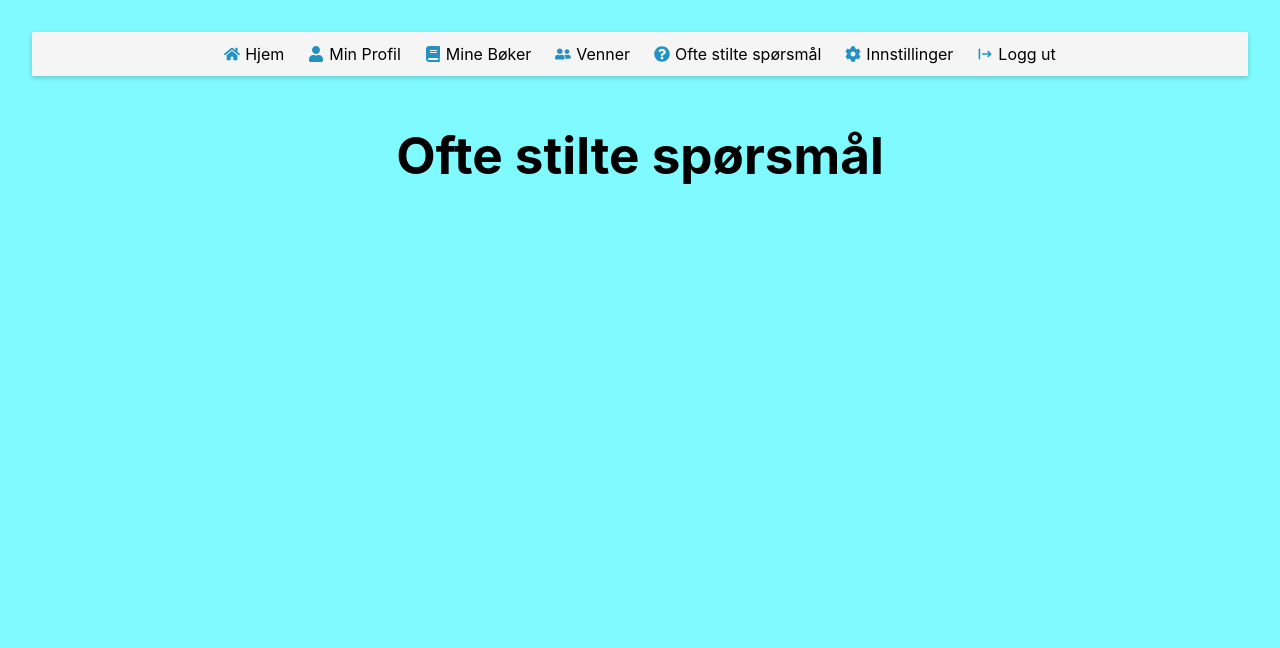
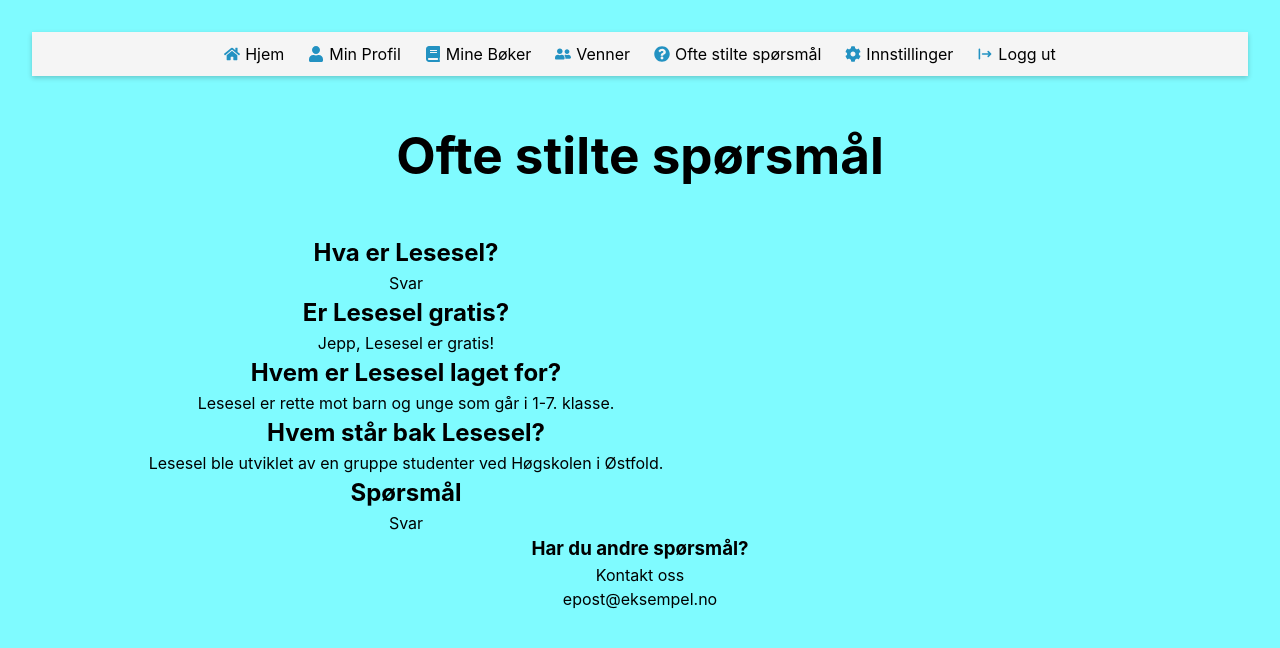
Before and after one commit to omrosand/lesesel, a React (Vite) app: page /oftestiltesporsmal in a window 1280 px wide. Shown: the top 648 px of the page. Built offline with nearby package versions, Linux system fonts and the light colour scheme.

Commit message:
Endringer i FAQ

```diff
--- a/src/pages/Faq.jsx
+++ b/src/pages/Faq.jsx
@@ -8,6 +8,29 @@ const Faq = () => {
         <title>Ofte stilte spørsmål</title>
       </Helmet>
       <h1>Ofte stilte spørsmål</h1>
+      <article>
+
+        <h2>Hva er Lesesel?</h2>
+          <p>Svar</p>
+
+        <h2>Er Lesesel gratis?</h2>
+          <p>Jepp, Lesesel er gratis! </p>
+
+        <h2>Hvem er Lesesel laget for?</h2>
+          <p>Lesesel er rette mot barn og unge som går i 1-7. klasse. </p>
+
+        <h2>Hvem står bak Lesesel?</h2>
+          <p>Lesesel ble utviklet av en gruppe studenter ved Høgskolen i Østfold.</p>
+
+        <h2>Spørsmål </h2>
+          <p>Svar</p>
+
+      </article>
+      <footer>
+        <h3>Har du andre spørsmål? </h3>
+        <p>Kontakt oss </p>
+        <a href="epost@eksempel.no">epost@eksempel.no</a>
+      </footer>
     </>
   );
 };
```
Also changed, not shown: src/App.css (line endings or trailing spaces).
